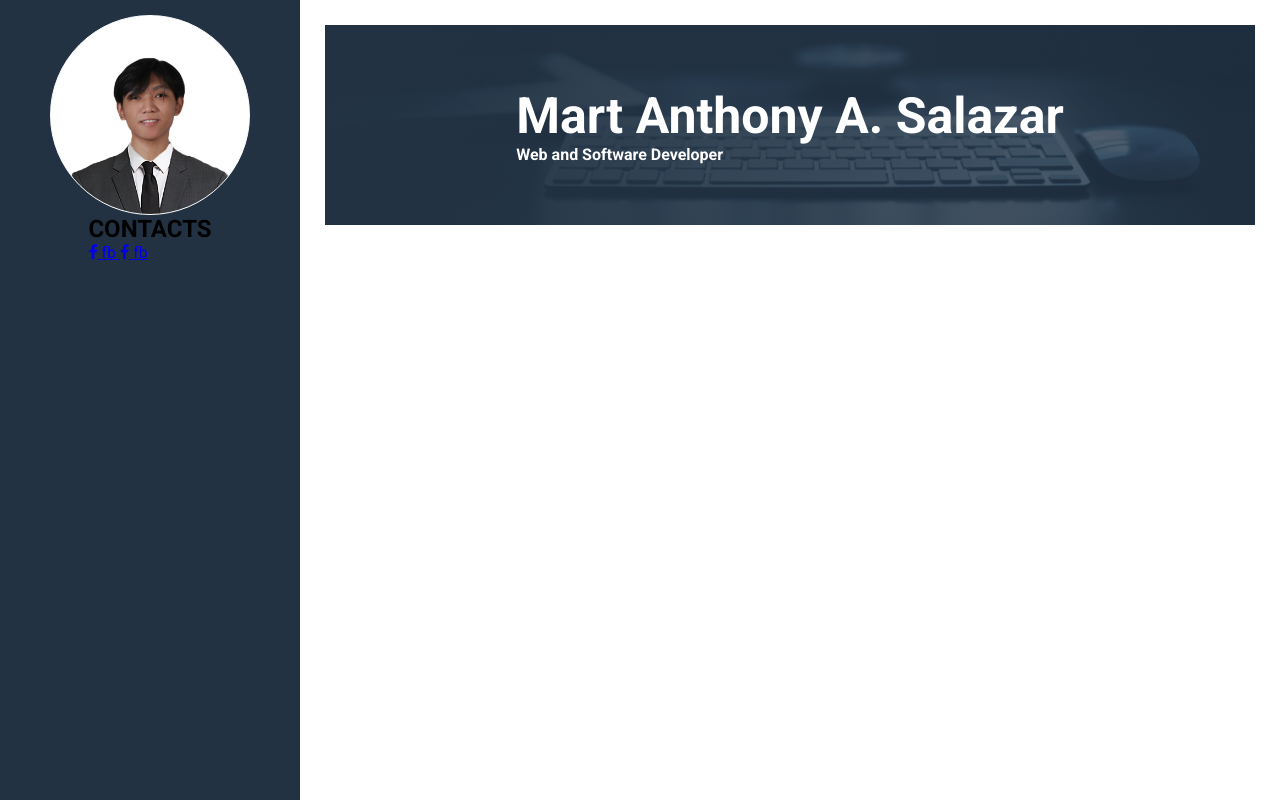
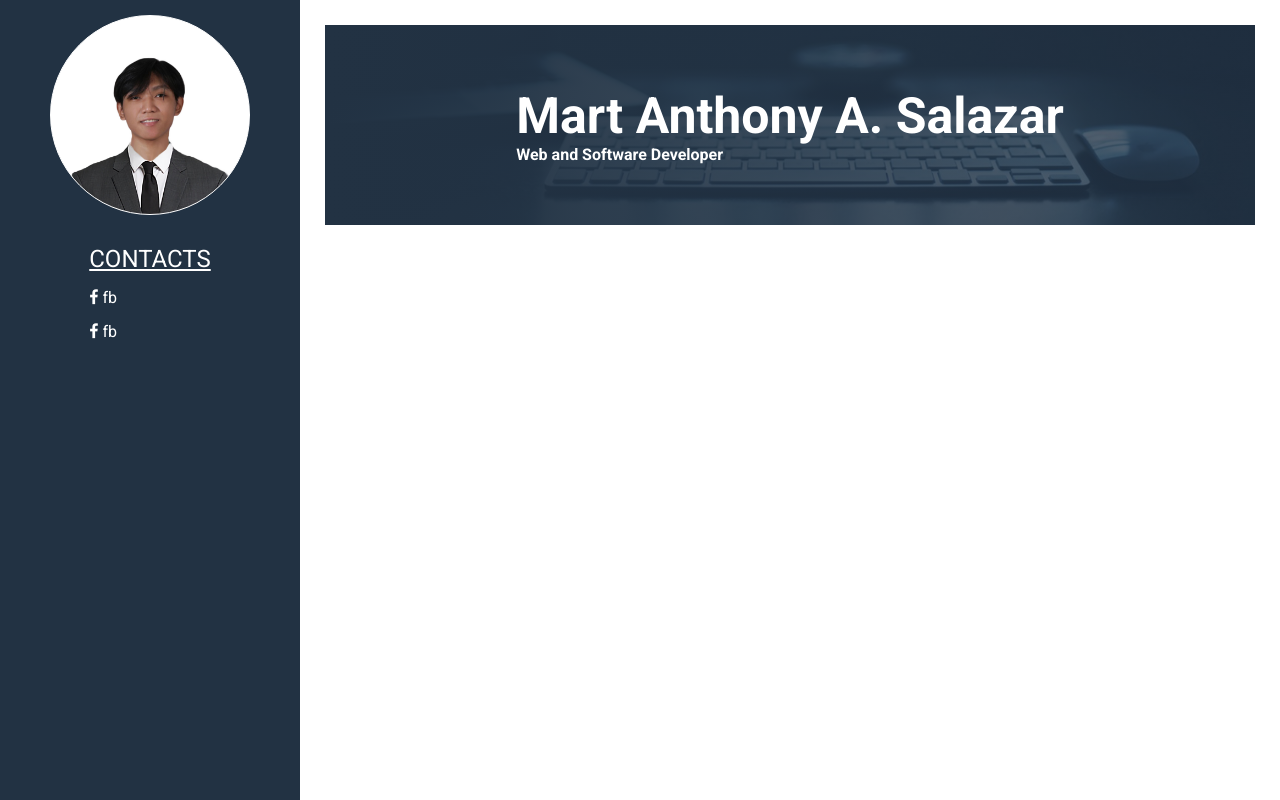
Before and after one commit to mart-anthony-stark/CV, a PHP site: page / in a window 1280 px wide. Run offline with PHP 8.4, Linux system fonts and the light colour scheme.

Commit message:
reset: anchor style

```diff
--- a/assets/styles/style.css
+++ b/assets/styles/style.css
@@ -11,6 +11,10 @@
 }
 body {
   scroll-behavior: smooth;
+}
+a {
+  color: #fff;
+  text-decoration: none;
 }
 .center {
   display: flex;
@@ -38,6 +42,7 @@ main {
   align-items: center;
   flex-direction: column;
   padding: 15px;
+  color: #fff;
 }
 .sidebar .profile {
   border-radius: 100%;
@@ -47,7 +52,16 @@ main {
   background-size: cover;
   border: 1px solid white;
 }
-
+.sidebar .links {
+  margin-top: 30px;
+  display: flex;
+  flex-direction: column;
+  gap: 15px;
+}
+.sidebar .links h2 {
+  font-weight: 400;
+  text-decoration: underline;
+}
 .info {
   padding: 25px;
 }
```
